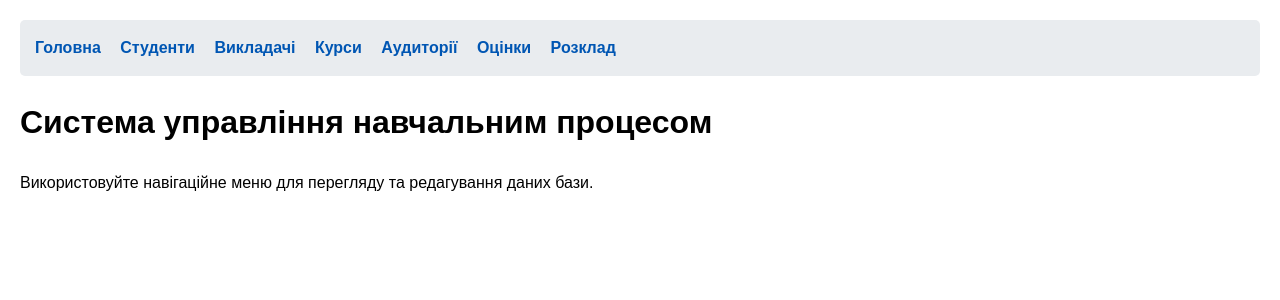
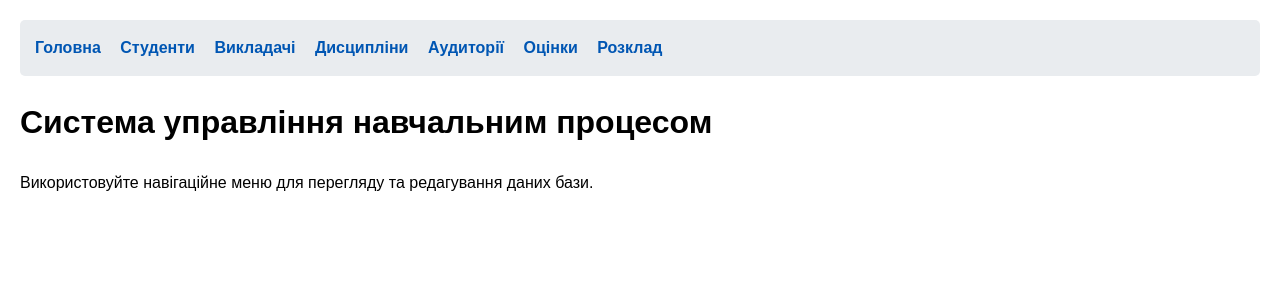
Before and after one commit to DashaBushueva06/KalicznyjRozklad, a Flask app: page / in a window 1280 px wide. Shown: the top 300 px of the page. Run offline with Flask 3, Linux system fonts and the light colour scheme; parts of the project's set-up code (start-up, migrations or seed data) failed here and were passed over.

Commit message:
Update base.html: change Courses to Disciplines in navigation

```diff
--- a/server/templates/base.html
+++ b/server/templates/base.html
@@ -39,7 +39,7 @@
         <a href="/">Головна</a>
         <a href="/students">Студенти</a>
         <a href="/teachers">Викладачі</a>
-        <a href="/courses">Курси</a>
+        <a href="/disciplines">Дисципліни</a>
         <a href="/classrooms">Аудиторії</a>
         <a href="/grades">Оцінки</a>
         <a href="/schedule">Розклад</a>
```
